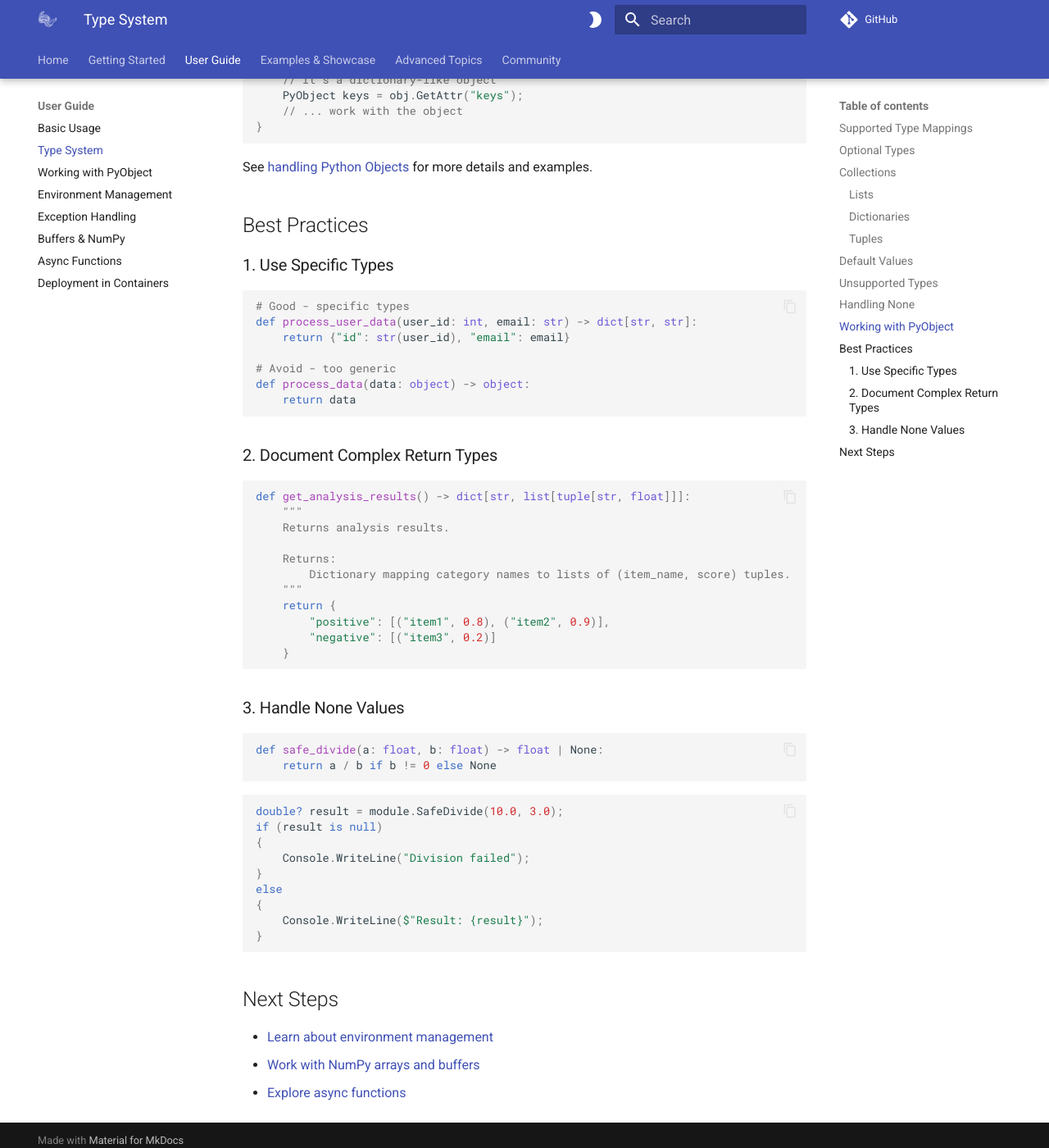
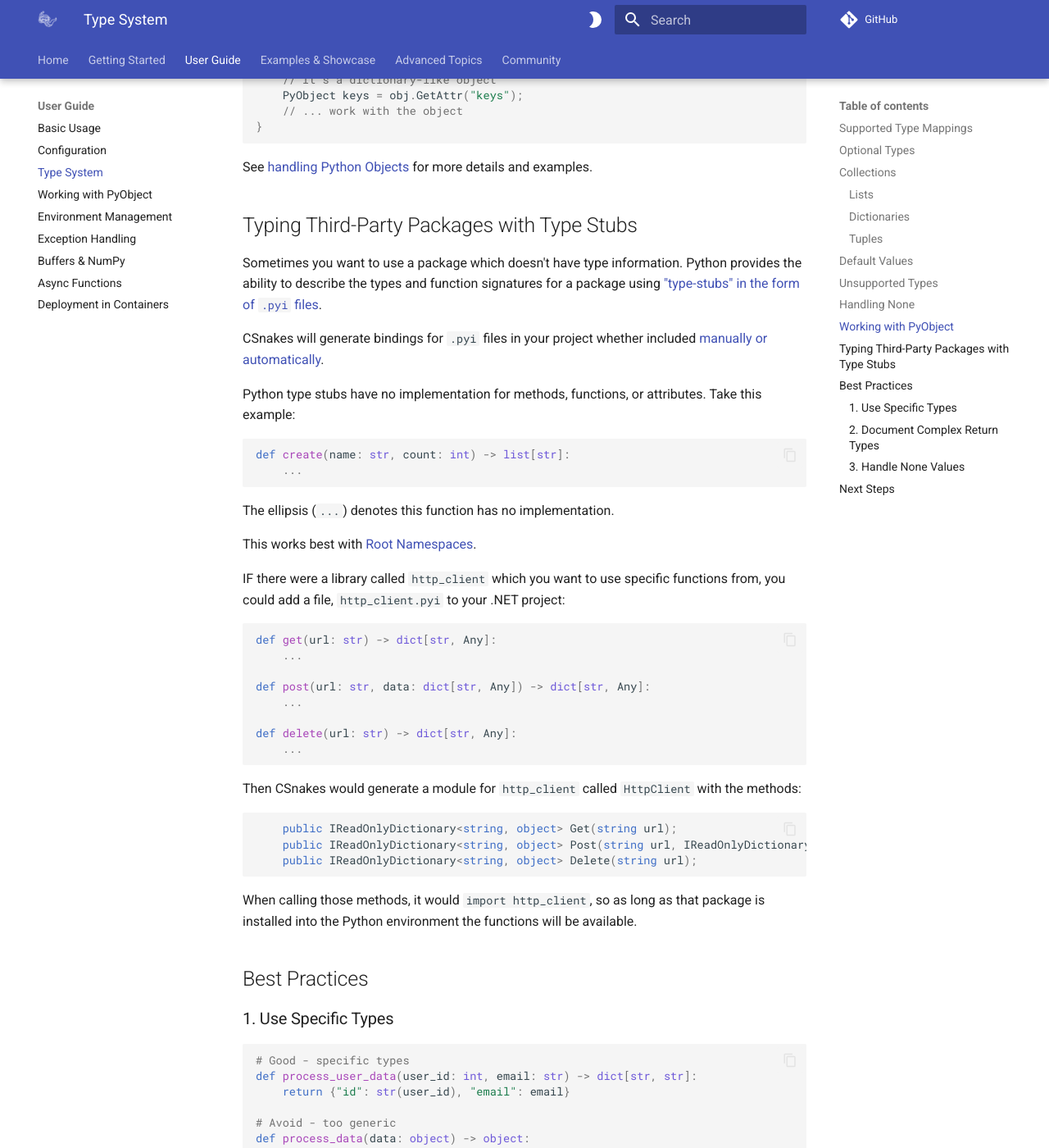
Before and after one commit to tonybaloney/CSnakes, an MkDocs documentation site: the page built from docs/user-guide/type-system.md, in a window 1280 px wide and 1400 px high, scrolled down 4943 px. Shown: the whole window at 82% size. Built offline with MkDocs 1.6.1 and Material for MkDocs 9.7.7, drawn with Linux system fonts in a browser that asks for light colours; comment, search, counter and statistics services are not loaded.

Commit message:
Document the new behaviours

````diff
--- a/docs/user-guide/type-system.md
+++ b/docs/user-guide/type-system.md
@@ -208,6 +208,47 @@ if (obj.HasAttr("keys"))
 
 See [handling Python Objects](pyobject.md) for more details and examples.
 
+## Typing Third-Party Packages with Type Stubs
+
+Sometimes you want to use a package which doesn't have type information. Python provides the ability to describe the types and function
+signatures for a package using ["type-stubs" in the form of `.pyi` files](https://typing.python.org/en/latest/spec/distributing.html#stub-files).
+
+CSnakes will generate bindings for `.pyi` files in your project whether included [manually or automatically](configuration.md#discovering-python-files-for-source-generation).
+
+Python type stubs have no implementation for methods, functions, or attributes. Take this example:
+
+```python
+def create(name: str, count: int) -> list[str]:
+    ...
+```
+
+The ellipsis (`...`) denotes this function has no implementation.
+
+This works best with [Root Namespaces](configuration.md#namespaces-and-roots-optional).
+
+IF there were a library called `http_client` which you want to use specific functions from, you could add a file, `http_client.pyi` to your .NET project:
+
+```python
+def get(url: str) -> dict[str, Any]:
+    ...
+
+def post(url: str, data: dict[str, Any]) -> dict[str, Any]:
+    ...
+
+def delete(url: str) -> dict[str, Any]:
+    ...
+```
+
+Then CSnakes would generate a module for `http_client` called `HttpClient` with the methods:
+
+```csharp
+    public IReadOnlyDictionary<string, object> Get(string url);
+    public IReadOnlyDictionary<string, object> Post(string url, IReadOnlyDictionary<string, object> data);
+    public IReadOnlyDictionary<string, object> Delete(string url);
+```
+
+When calling those methods, it would `import http_client`, so as long as that package is installed into the Python environment the functions will be available.
+
 ## Best Practices
 
 ### 1. Use Specific Types
--- a/mkdocs.yml
+++ b/mkdocs.yml
@@ -8,6 +8,7 @@ nav:
     - Templates: getting-started/templates.md
   - User Guide:
     - Basic Usage: user-guide/basic-usage.md
+    - Configuration: user-guide/configuration.md
     - Type System: user-guide/type-system.md
     - Working with PyObject: user-guide/pyobject.md
     - Environment Management: user-guide/environments.md
````
Also changed, not shown: docs/user-guide/configuration.md (added, +121 -0 lines).
